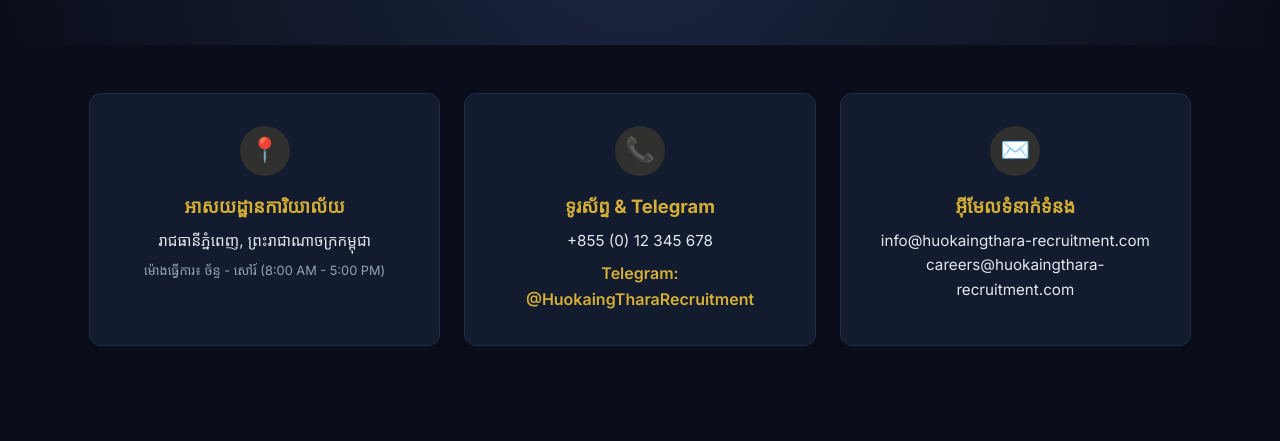
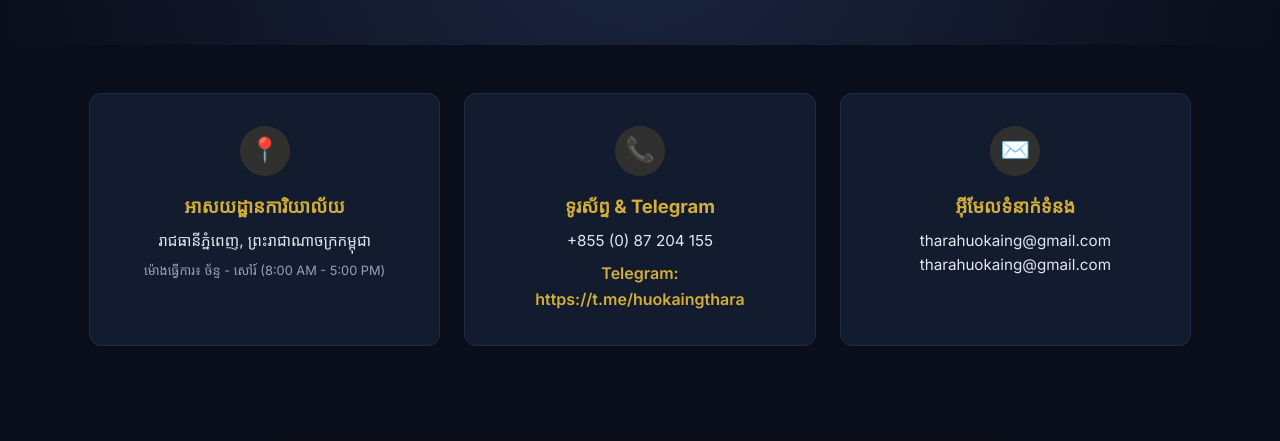
Before and after one commit to tharahuokaing/recruitment_agency_contact, a plain HTML site: page index.html in a window 1280 px wide. Shown: the part 338-779 px from the top of the page. Drawn offline with Linux system fonts and the light colour scheme; files whose address does not match are found by name; a web font is replaced by a local one.

Commit message:
Update contact information in index.html

```diff
--- a/index.html
+++ b/index.html
@@ -60,15 +60,15 @@
             <div class="info-card">
                 <div class="icon-bubble">📞</div>
                 <h3 data-km="ទូរស័ព្ទ & Telegram" data-en="Phone & Telegram">ទូរស័ព្ទ & Telegram</h3>
-                <p>+855 (0) 12 345 678</p>
-                <a href="https://t.me/" target="_blank" class="telegram-link">Telegram: @HuokaingTharaRecruitment</a>
+                <p>+855 (0) 87 204 155</p>
+                <a href="https://t.me/" target="_blank" class="telegram-link">Telegram: https://t.me/huokaingthara</a>
             </div>
 
             <div class="info-card">
                 <div class="icon-bubble">✉️</div>
                 <h3 data-km="អ៊ីមែលទំនាក់ទំនង" data-en="Email Us">អ៊ីមែលទំនាក់ទំនង</h3>
-                <p>info@huokaingthara-recruitment.com</p>
-                <p>careers@huokaingthara-recruitment.com</p>
+                <p>tharahuokaing@gmail.com</p>
+                <p>tharahuokaing@gmail.com</p>
             </div>
         </div>
     </section>
```
